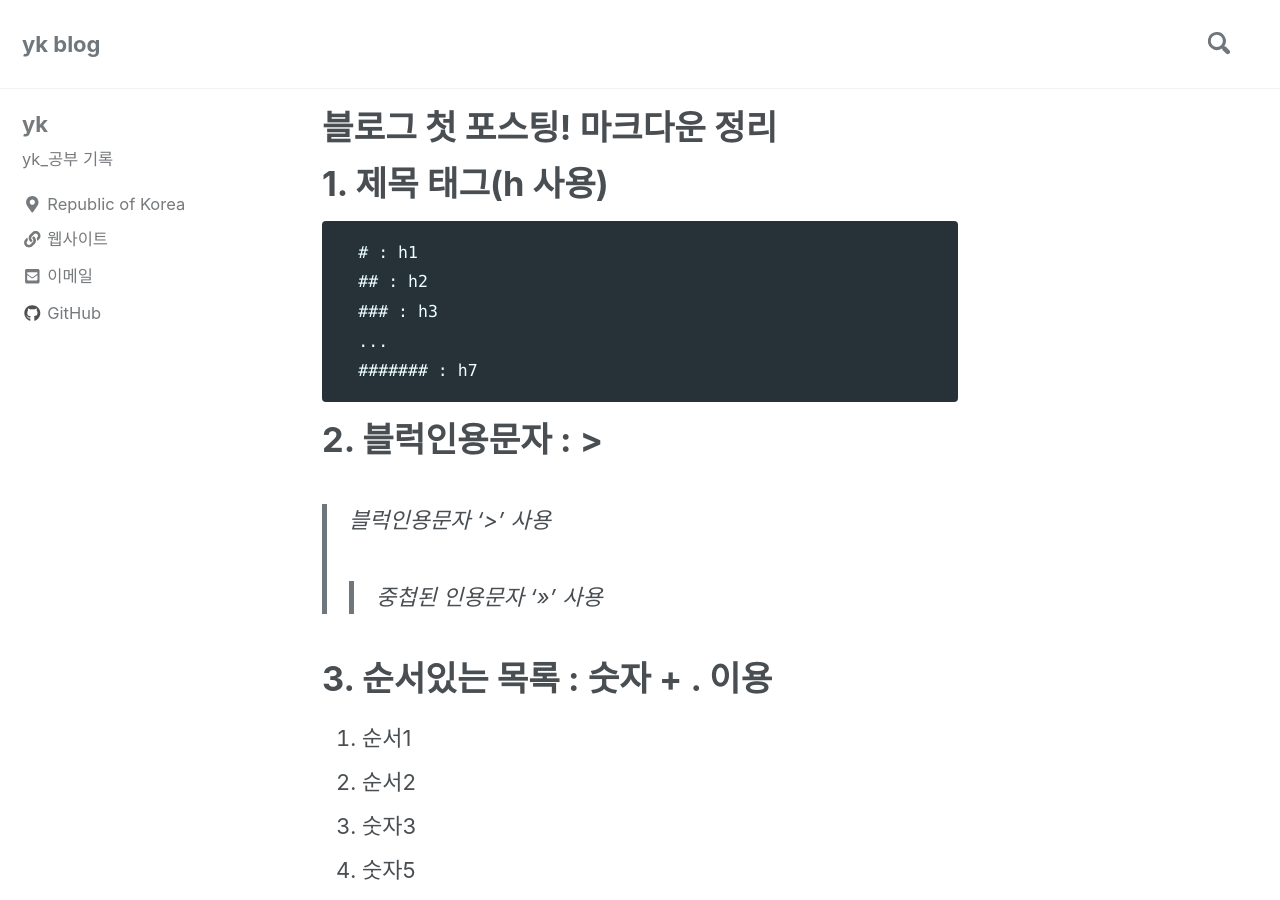
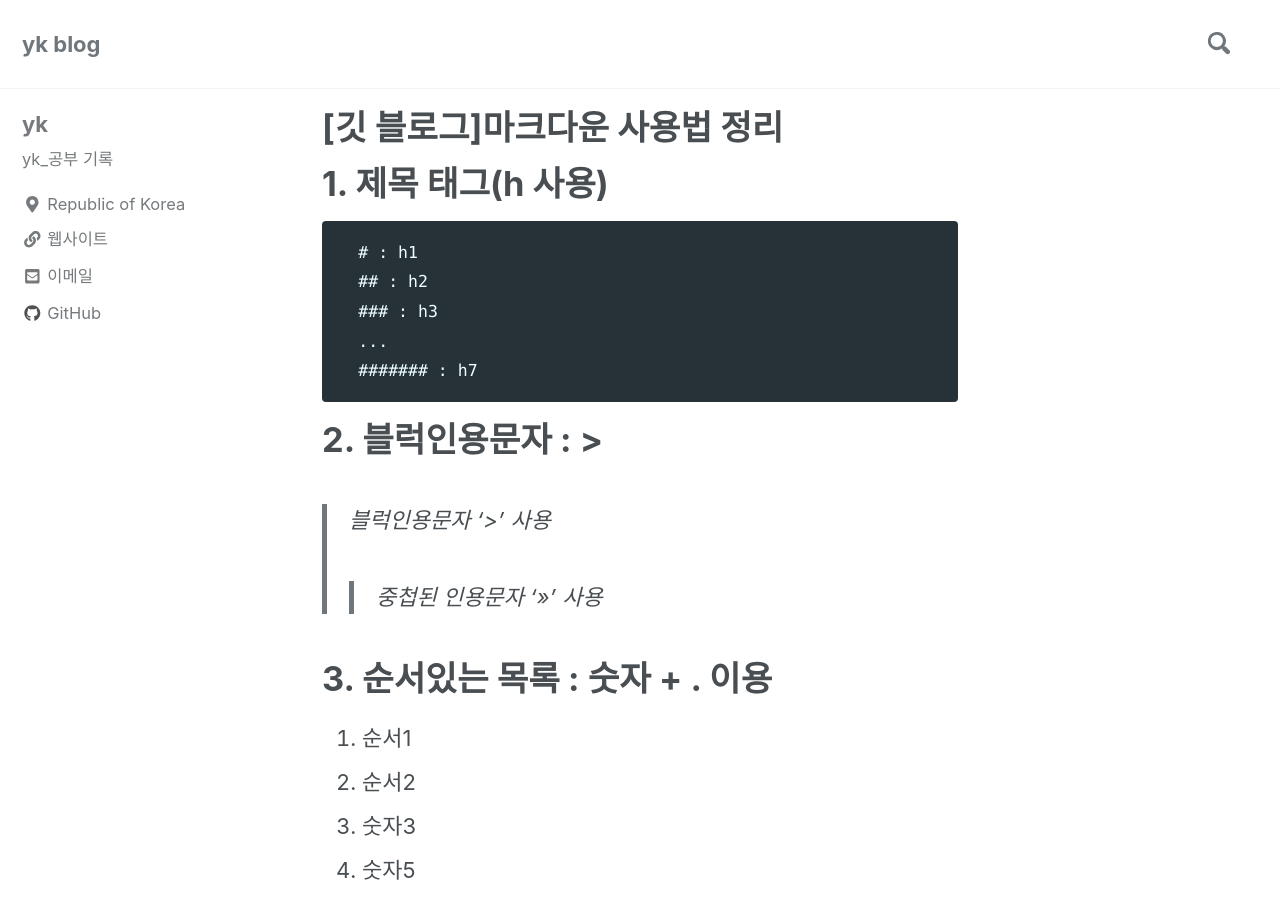
Before and after one commit to yukyung-shim/yukyung-shim.github.io, a Jekyll site: the page built from _posts/2019-01-06-블로그 첫사용! 마크다운 정리.md, in a window 1280 px wide and 900 px high. Built offline with Jekyll 4.4.1, drawn with Linux system fonts in a browser that asks for light colours; nearby versions of some CDN libraries; comment, search, counter and statistics services are not loaded; some of the changed text lies outside the part shown.

Commit message:
no message

```diff
--- a/_posts/2019-01-06-블로그 첫사용! 마크다운 정리.md
+++ b/_posts/2019-01-06-블로그 첫사용! 마크다운 정리.md
@@ -1,5 +1,5 @@
 ---
-title: "블로그 첫 포스팅! 마크다운 정리"
+title: "[깃 블로그]마크다운 사용법 정리"
 layout: posts
 categories:
   - blogging
```
